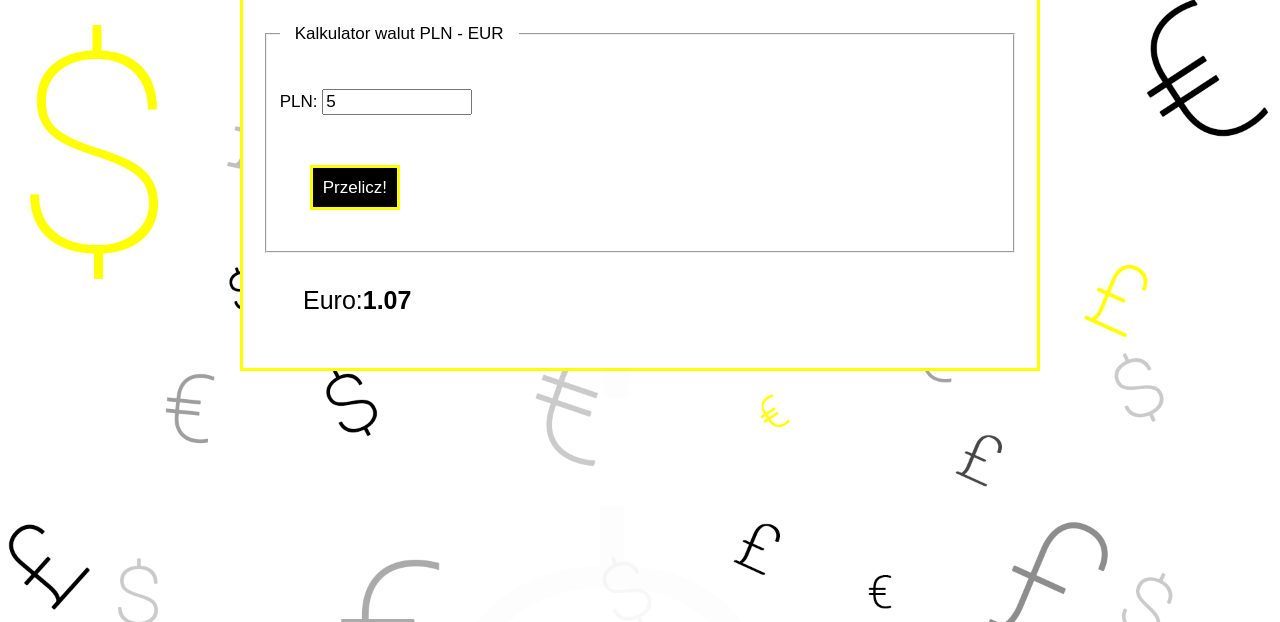
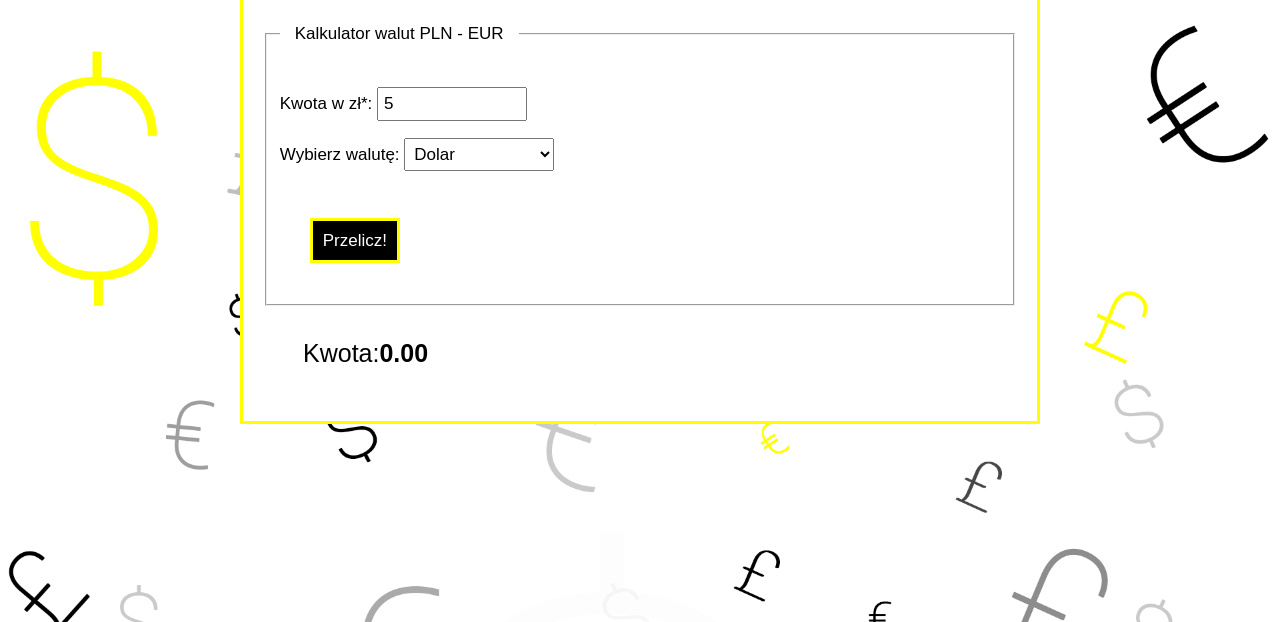
Before and after one commit to HaniaNassalska/currency_converter, a plain HTML site: page index.html in a window 1280 px wide. Both pictures are taken after typing "5" into the empty fields and a click on the button "Przelicz!". Shown: the part 178-800 px from the top of the page. Drawn offline with nearby package versions, Linux system fonts and the light colour scheme; a web font is replaced by a local one.

Commit message:
js changed

```diff
--- a/css/form.css
+++ b/css/form.css
@@ -6,6 +6,7 @@
     width: 150px;
     display: inline-block;
     margin-right: 5px;
+    padding: 5px;
 }
 
 .form__button {
--- a/index.html
+++ b/index.html
@@ -38,14 +38,23 @@
         <form class="js-form">
             <fieldset>
                 <legend class="form__legend">Kalkulator walut PLN - EUR</legend>
-                <p><label>PLN: <input class="form__labelText js-form__plnAmount" type="number" name="PLN" autofocus
-                            min="0" step="any" required></label></p>
-                <p><label><input type="number" hidden name="EUR"></label></p>
+                <p><label>Kwota w zł*: <input class="form__labelText js-form__plnAmount" type="number" name="PLN"
+                            autofocus min="0" step="any" required></label></p>
+                <p>
+                    <label>Wybierz walutę:
+                        <select class="form__labelText js-currencyOption">
+                            <option value="USD">Dolar</option>
+                            <option value="EUR">Euro</option>
+                            <option value="GBP">Funt</option>
+                        </select>
+                    </label>
+                </p>
+
                 <button class="form__button">Przelicz!</button>
 
             </fieldset>
         </form>
-        <p class="container__paragraphResult">Euro:<strong class="js-form__eurResult">0.00</strong></p>
+        <p class="container__paragraphResult">Kwota:<strong class="js-form__amountResult">0.00</strong></p>
 
     </div>
 
--- a/js/script.js
+++ b/js/script.js
@@ -1,14 +1,30 @@
-const eurRate = 4.68;
-let plnAmountElement = document.querySelector(".js-form__plnAmount");
-let eurResultElement = document.querySelector(".js-form__eurResult");
+let amountElement = document.querySelector(".js-form__plnAmount");
+let resultElement = document.querySelector(".js-form__amountResult");
 let formElement = document.querySelector(".js-form");
+let currencyElement = document.querySelector("js-currencyOption");
 
 
 
 formElement.addEventListener("submit", (event) => {
     event.preventDefault();
-    let plnAmount = plnAmountElement.value;
-    let eurResult = plnAmount / eurRate;
-    eurResultElement.innerText = eurResult.toFixed(2)
+    let eurRate = 4.68;
+    let usdRate = 4.22;
+    let gbpRate = 5.55;
+
+    let plnAmount = +amountElement.value;
+    let currency = currencyElement.value;
+    let result;
+    switch (currency) {
+        case "USD":
+            result = plnAmount / usdRate;
+            break;
+        case "EUR":
+            result = plnAmount / eurRate;
+            break;
+        case "GBP":
+            result = plnAmount / gbpRate;
+            break;
+    }
+    console.log = result.toFixed(2);
 
 });
```
